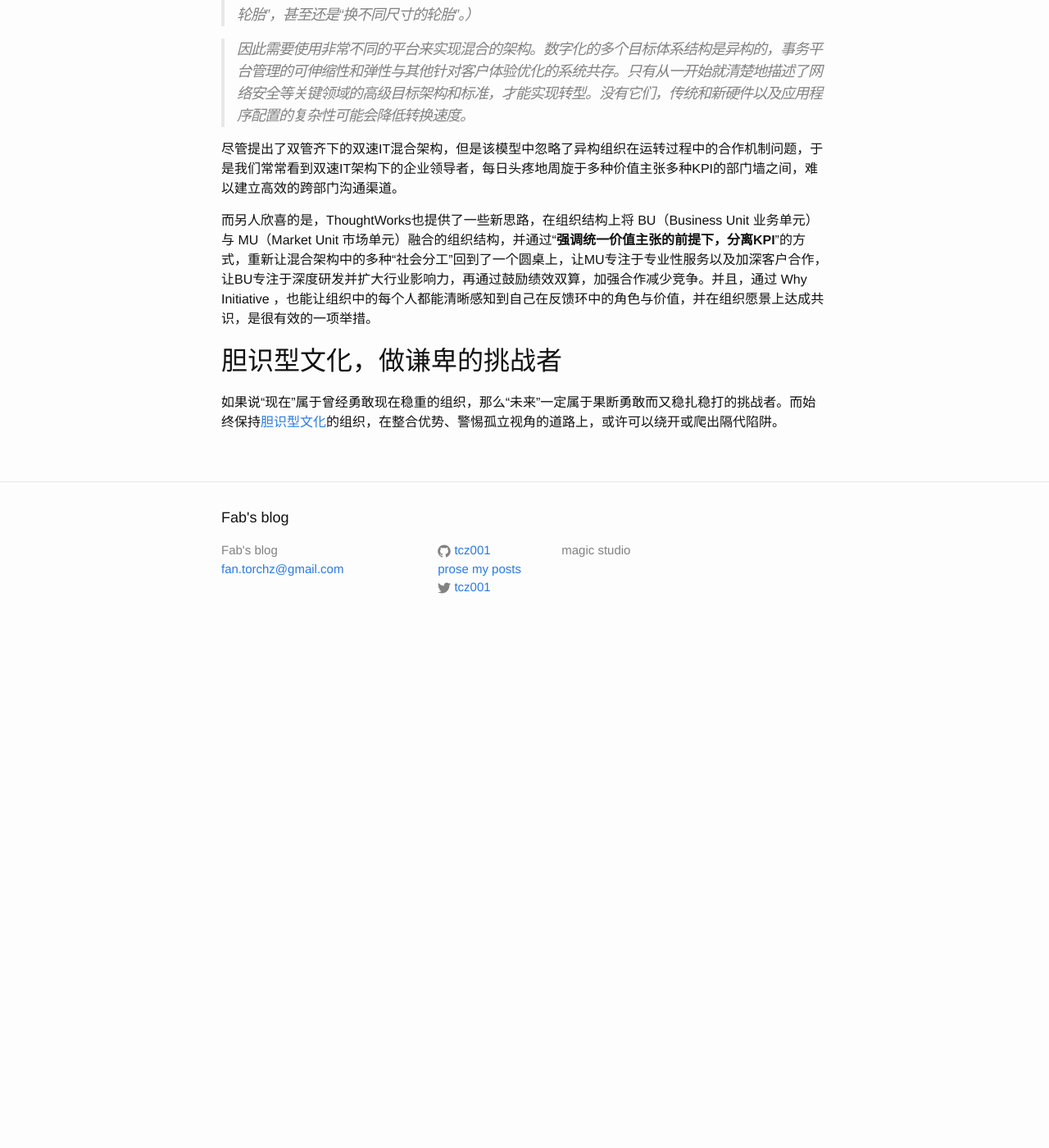
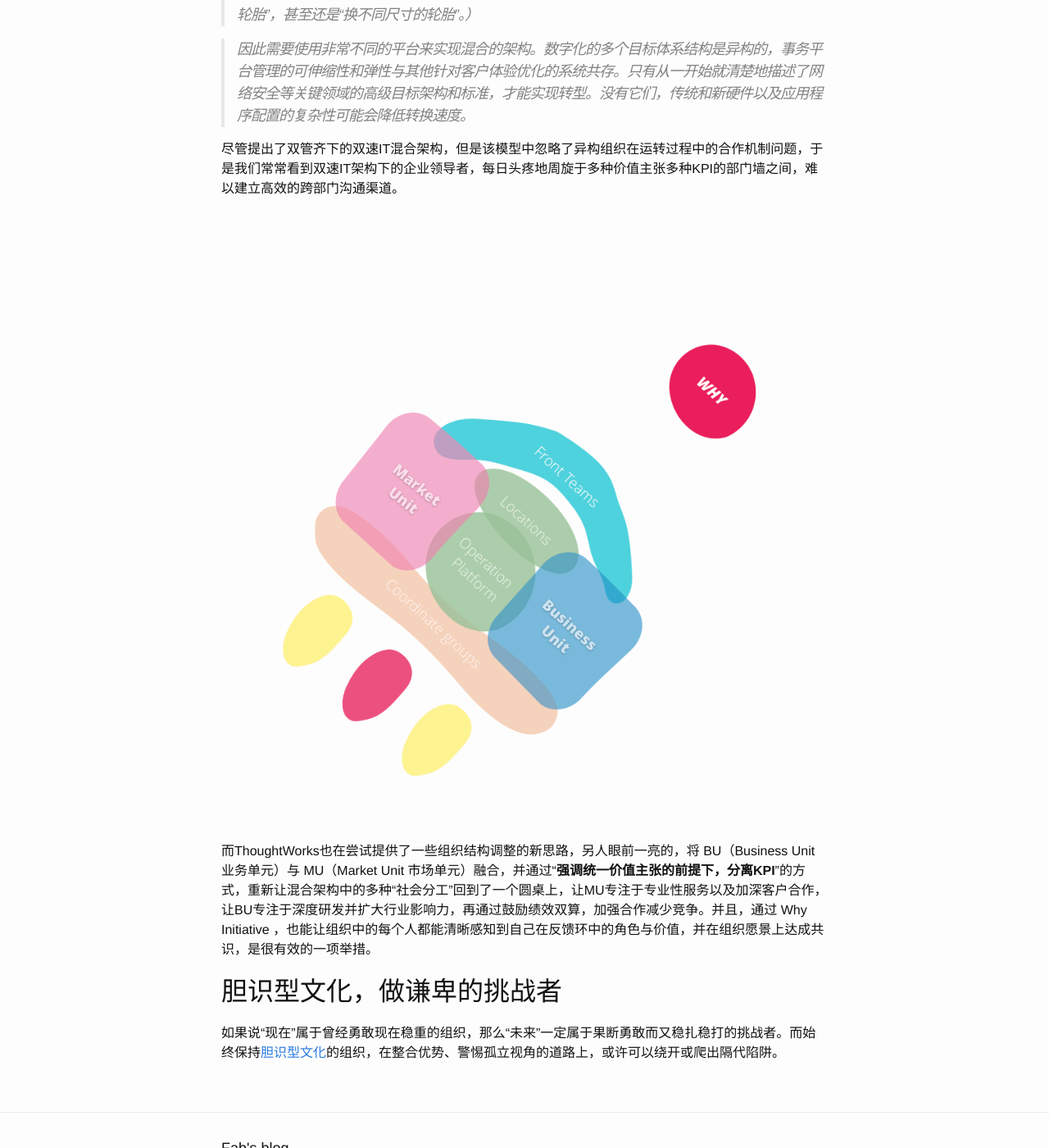
Before and after one commit to tcz001/tcz001.github.io, a Jekyll site: the page built from _posts/2019-07-04-next-generation-trap-and-courage-with-insights-md.md, in a window 1280 px wide and 1400 px high, scrolled down 2157 px. Shown: the whole window at 82% size. Built offline with Jekyll 4.4.1, drawn with Linux system fonts in a browser that asks for light colours; before the commit the page ends 2945 px from its top, so only the background shows below that.

Commit message:
Update 2019-07-04-next-generation-trap-and-courage-with-insights-md.md

```diff
--- a/_posts/2019-07-04-next-generation-trap-and-courage-with-insights-md.md
+++ b/_posts/2019-07-04-next-generation-trap-and-courage-with-insights-md.md
@@ -4,6 +4,8 @@ published: true
 title: 隔代陷阱 与 胆识型文化
 tags:
   - murmur
+categories: ''
+splash: ''
 ---
 # 隔代陷阱 与 胆识型文化
 
@@ -60,7 +62,11 @@ tags:
 
 尽管提出了双管齐下的双速IT混合架构，但是该模型中忽略了异构组织在运转过程中的合作机制问题，于是我们常常看到双速IT架构下的企业领导者，每日头疼地周旋于多种价值主张多种KPI的部门墙之间，难以建立高效的跨部门沟通渠道。
 
-而另人欣喜的是，ThoughtWorks也提供了一些新思路，在组织结构上将 BU（Business Unit 业务单元）与 MU（Market Unit 市场单元）融合的组织结构，并通过“**强调统一价值主张的前提下，分离KPI**”的方式，重新让混合架构中的多种“社会分工”回到了一个圆桌上，让MU专注于专业性服务以及加深客户合作，让BU专注于深度研发并扩大行业影响力，再通过鼓励绩效双算，加强合作减少竞争。并且，通过 Why Initiative ，也能让组织中的每个人都能清晰感知到自己在反馈环中的角色与价值，并在组织愿景上达成共识，是很有效的一项举措。
+![new structure]({{site.baseurl}}/media/new%20structure.png)
+
+而ThoughtWorks也在尝试提供了一些组织结构调整的新思路，另人眼前一亮的，将 BU（Business Unit 业务单元）与 MU（Market Unit 市场单元）融合，并通过“**强调统一价值主张的前提下，分离KPI**”的方式，重新让混合架构中的多种“社会分工”回到了一个圆桌上，让MU专注于专业性服务以及加深客户合作，让BU专注于深度研发并扩大行业影响力，再通过鼓励绩效双算，加强合作减少竞争。并且，通过 Why Initiative ，也能让组织中的每个人都能清晰感知到自己在反馈环中的角色与价值，并在组织愿景上达成共识，是很有效的一项举措。
+
+
 
 ## 胆识型文化，做谦卑的挑战者
 
```
